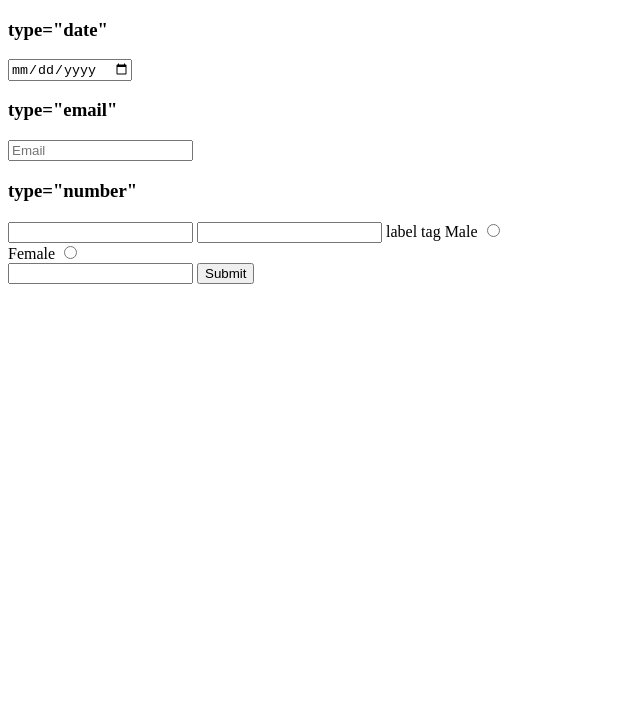
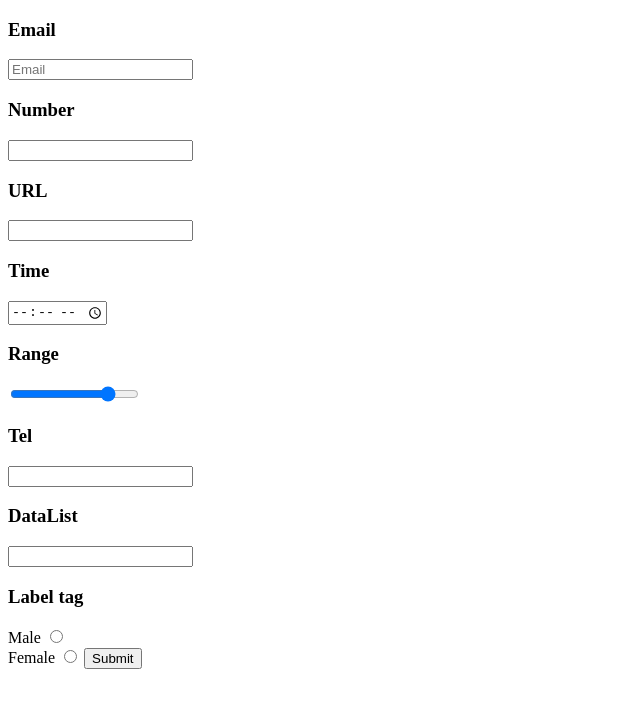
Before and after one commit to ParvathyMuthuvelan/WebUITrainingContents, a plain HTML site: page html5.html in a window 1280 px wide. Shown: the whole page, without its empty margins (0-640 px from the left). Drawn offline with Linux system fonts and the light colour scheme.

Commit message:
Add files via upload

```diff
--- a/html5.html
+++ b/html5.html
@@ -4,20 +4,31 @@
 <body>
 <form action="">
 
-<h3>type="date"</h3>
 
-<input type="date" name="date">
 
-<h3>type="email"</h3>
+<h3>Email</h3>
 <input type="email" name="email" required placeholder="Email">
-<h3>type="number"</h3>
+
+<h3>Number</h3>
 <input type="number" name="number">
+
+<h3>URL </h3>
 <input type="url" name="url">
-label tag
-  <label for="male">Male</label>
-  <input type="radio" name="gender" id="male" value="male"><br>
-  <label for="female">Female</label>
-  <input type="radio" name="gender" id="female" value="female"><br>
+
+<h3>Time</h3>
+<input type="time" name="datetime">
+
+<h3>Range</h3>
+<input type="range" id="range" name="range" value="80">
+<output for="range" id="output"></output>
+
+<h3>Tel</h3>
+<input type="tel" id="phone" name="phone" pattern="[0-9]{3}-[0-9]{2}-[0-9]{3}">
+
+
+
+<h3>DataList</h3>
+
  <input list="browsers" name="browser">
   <datalist id="browsers">
     <option value="Internet Explorer">
@@ -26,6 +37,14 @@ label tag
     <option value="Opera">
     <option value="Safari">
   </datalist>
+
+<h3>Label tag</h3>
+  <label for="male">Male</label>
+  <input type="radio" name="gender" id="male" value="male"><br>
+
+  <label for="female">Female</label>
+  <input type="radio" name="gender" id="female" value="female">
+
   <input type="submit" value="Submit">
 
 </form>
```
